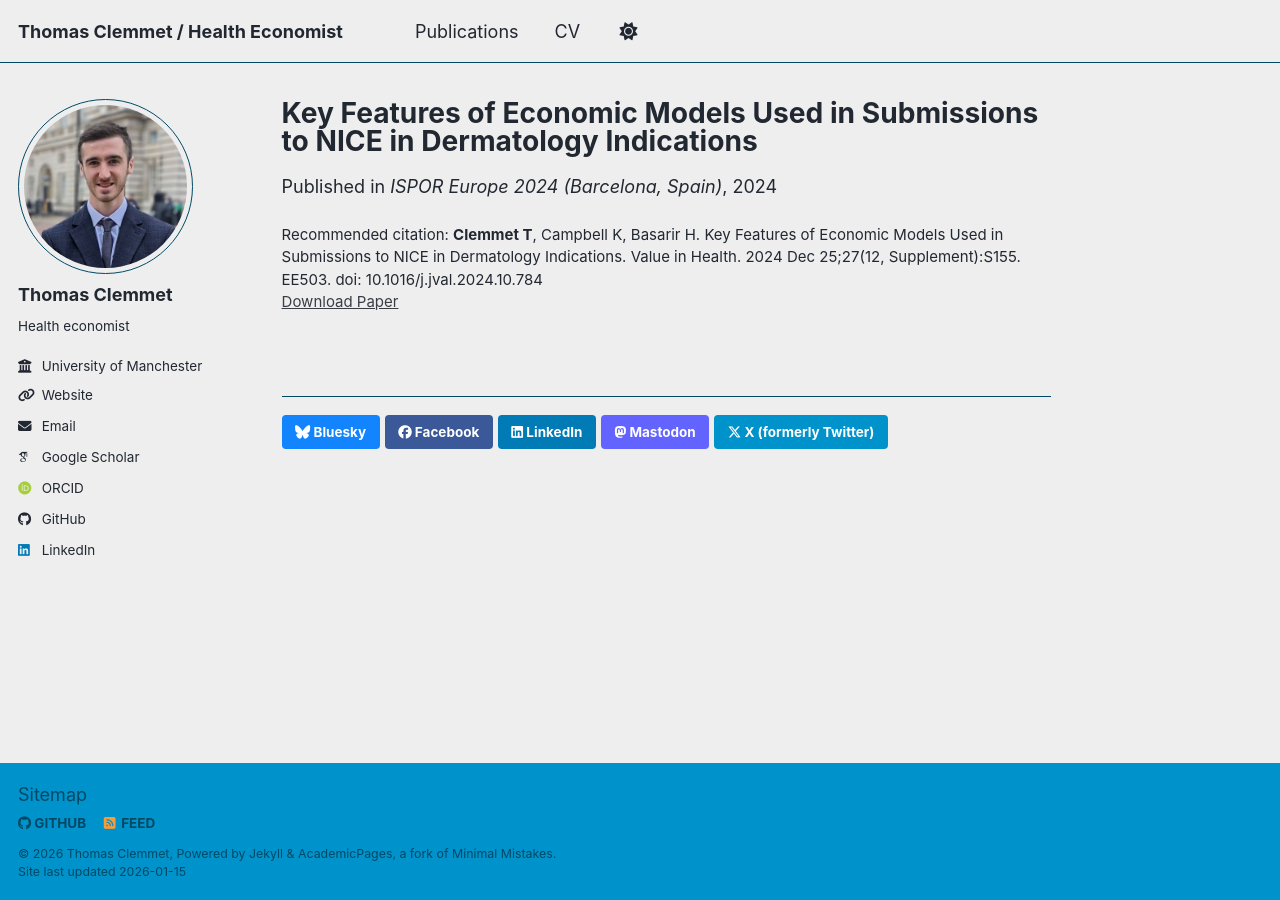
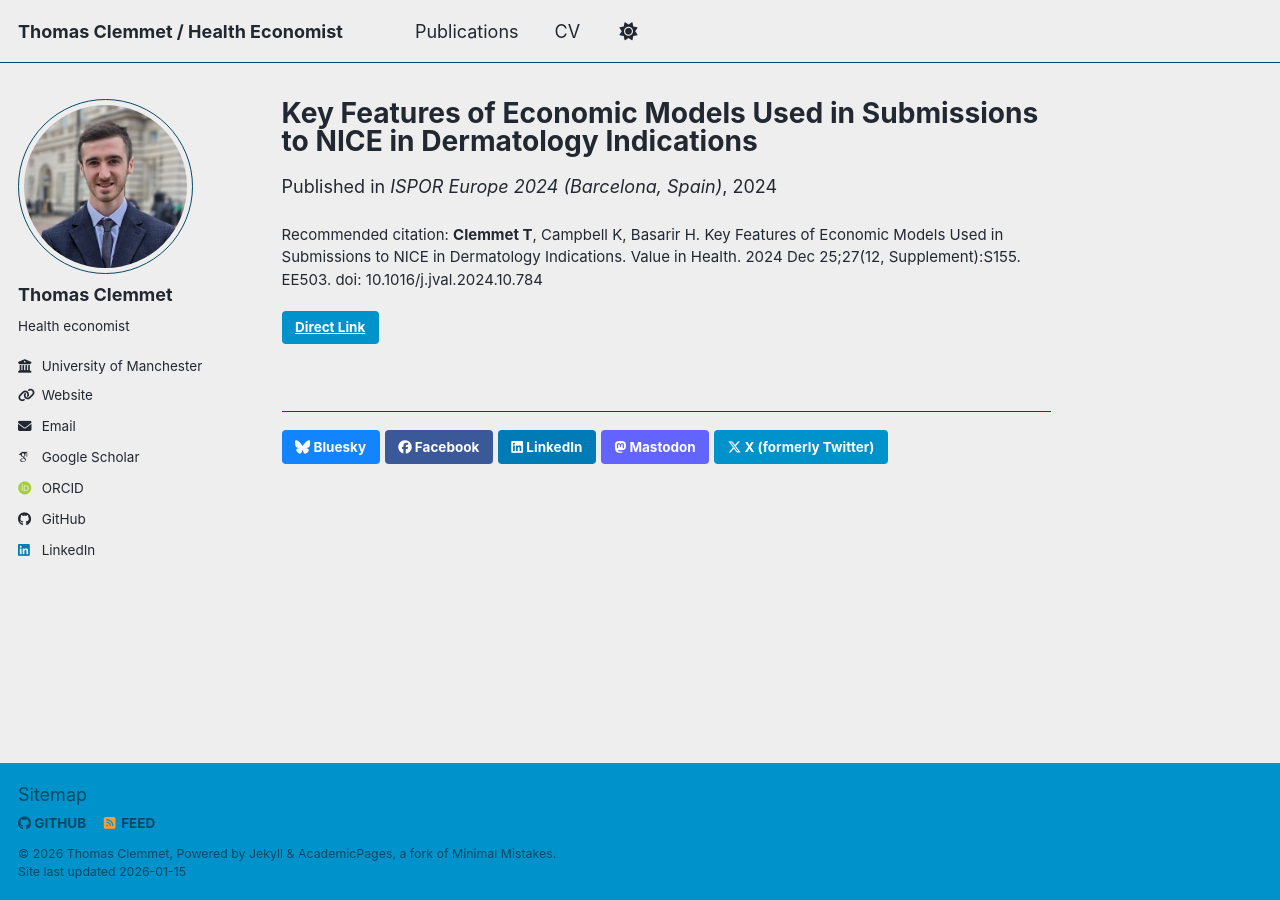
Before and after one commit to tomclemmet/tomclemmet.github.io, a Jekyll site: the page built from _publications/2024-12-25-ISPOR-dermatology-models.md, in a window 1280 px wide. Built offline with Jekyll 4.4.1, drawn with Linux system fonts in a browser that asks for light colours; some web fonts are replaced; a script bundle is joined from its source files by our own code; library files that are not in the unit come from our copies; some of the changed lines change nothing that is shown.

Commit message:
Update 2024-12-25-ISPOR-dermatology-models.md

```diff
--- a/_publications/2024-12-25-ISPOR-dermatology-models.md
+++ b/_publications/2024-12-25-ISPOR-dermatology-models.md
@@ -1,9 +1,10 @@
 ---
 title: "Key Features of Economic Models Used in Submissions to NICE in Dermatology Indications"
 collection: publications
+category: conferences
 permalink: /publication/2024-12-25-ISPOR-dermatology-models
 date: 2024-12-25
 venue: 'ISPOR Europe 2024 (Barcelona, Spain)'
-paperurl: 'https://dx.doi.org/10.1016/j.jval.2025.09.1363'
+link: 'https://dx.doi.org/10.1016/j.jval.2025.09.1363'
 citation: '<b>Clemmet T</b>, Campbell K, Basarir H. Key Features of Economic Models Used in Submissions to NICE in Dermatology Indications. Value in Health. 2024 Dec 25;27(12, Supplement):S155. EE503. doi: 10.1016/j.jval.2024.10.784'
 ---
```
